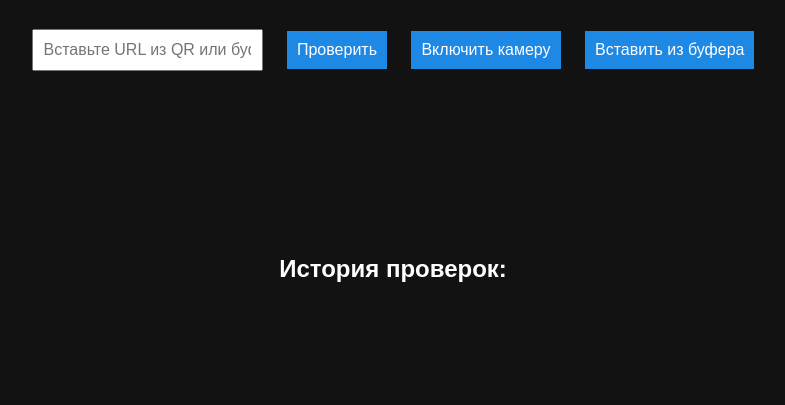
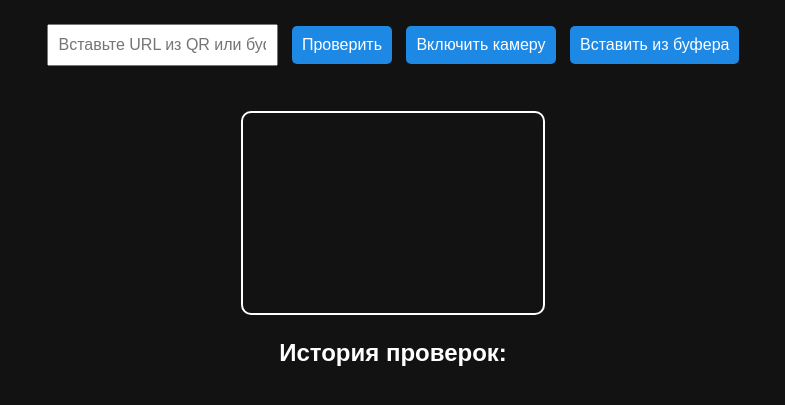
Before and after one commit to VadosPlay/Infobez-Shkibidi-Dop-Es-Es, a website: page src/index.html in a window 1280 px wide. Shown: the part 119-524 px from the top of the page, without its empty margins (247-1032 px from the left). Drawn offline with Linux system fonts and the light colour scheme.

Commit message:
Update style.css

```diff
--- a/src/style.css
+++ b/src/style.css
@@ -8,7 +8,7 @@ body {
 
 input, button {
   padding: 10px;
-  margin: 10px;
+  margin: 5px;
   font-size: 16px;
 }
 
@@ -17,9 +17,27 @@ button {
   background-color: #1e88e5;
   color: #fff;
   border: none;
+  border-radius: 5px;
   transition: 0.3s;
 }
 
 button:hover {
   background-color: #1565c0;
 }
+
+video {
+  width: 300px;
+  height: 200px;
+  margin-top: 20px;
+  border: 2px solid #fff;
+  border-radius: 10px;
+}
+
+.controls {
+  margin-bottom: 20px;
+}
+
+ul {
+  list-style: none;
+  padding: 0;
+}
```
